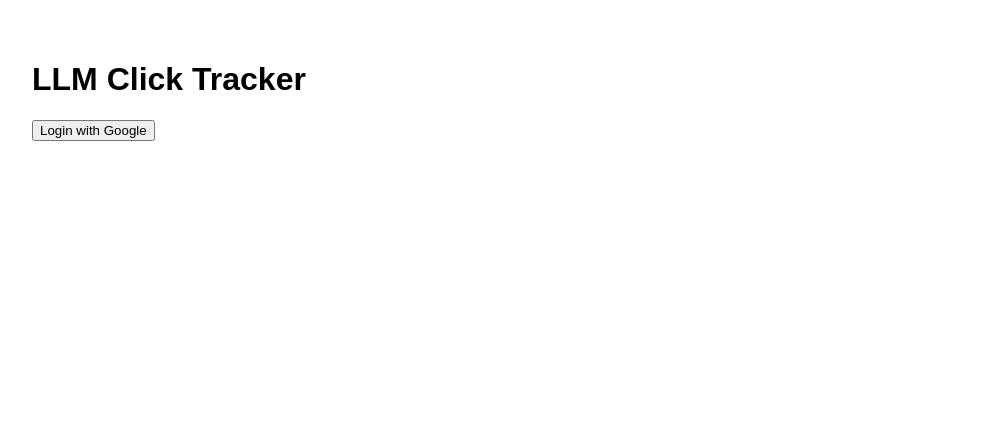
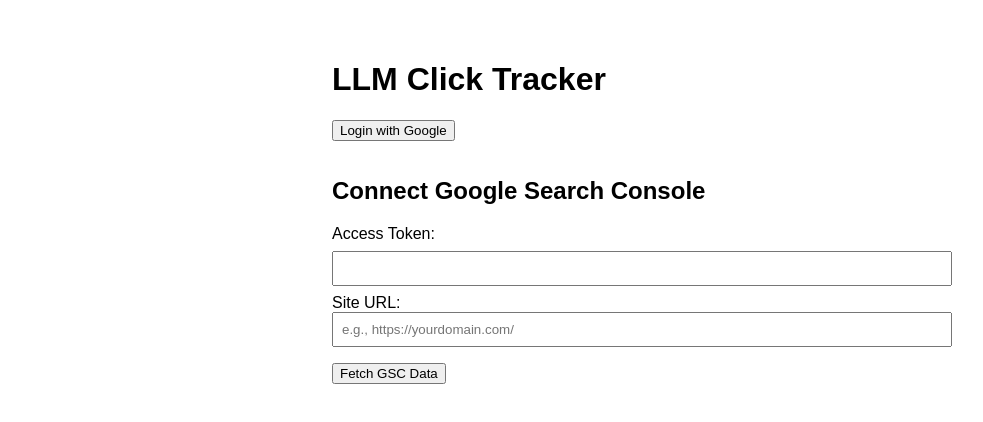
Before and after one commit to mrakeshreddy/llm-click-tracker, a Next.js app: page / in a window 1280 px wide. Shown: the top 422 px of the page, without its empty margins (8-991 px from the left). Built offline with nearby package versions, Linux system fonts and the light colour scheme; no server answers.

Commit message:
Update index.js

```diff
--- a/pages/index.js
+++ b/pages/index.js
@@ -55,17 +55,19 @@
   };
 
   return (
-    <div style={{ padding: '2rem', fontFamily: 'Arial' }}>
+    <div style={{ padding: '2rem', fontFamily: 'Arial', maxWidth: '600px', margin: '0 auto' }}>
       <h1>LLM Click Tracker</h1>
 
-      {!user ? (
-        <button onClick={handleLogin}>Login with Google</button>
-      ) : (
+      {user ? (
         <>
           <p>Welcome, {user.displayName}</p>
-          <button onClick={handleLogout}>Logout</button>
+          <button onClick={handleLogout} style={{ marginBottom: '1rem' }}>Logout</button>
+        </>
+      ) : (
+        <button onClick={handleLogin} style={{ marginBottom: '1rem' }}>Login with Google</button>
+      )}
 
-          <div style={{ marginTop: '2rem' }}>
+      <div style={{ marginTop: '1rem' }}>
         <h2>Connect Google Search Console</h2>
 
         <label>
@@ -84,6 +86,7 @@
             type="text"
             value={siteUrl}
             onChange={(e) => setSiteUrl(e.target.value)}
+            placeholder="e.g., https://yourdomain.com/"
             style={{ width: '100%', padding: '0.5rem', marginBottom: '1rem' }}
           />
         </label>
@@ -97,8 +100,6 @@
           <pre>{JSON.stringify(gscData, null, 2)}</pre>
         </div>
       )}
-        </>
-      )}
     </div>
   );
 }
```
Lines whose indentation alone changed are shown as unchanged.
